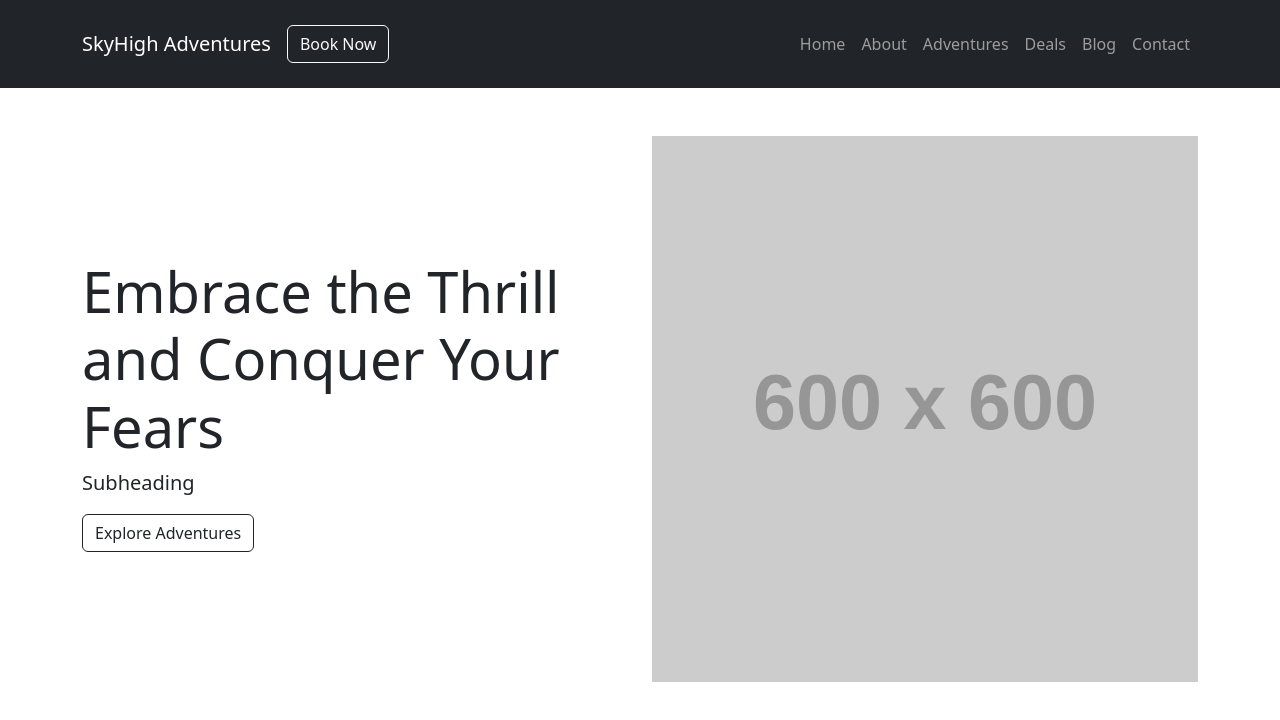
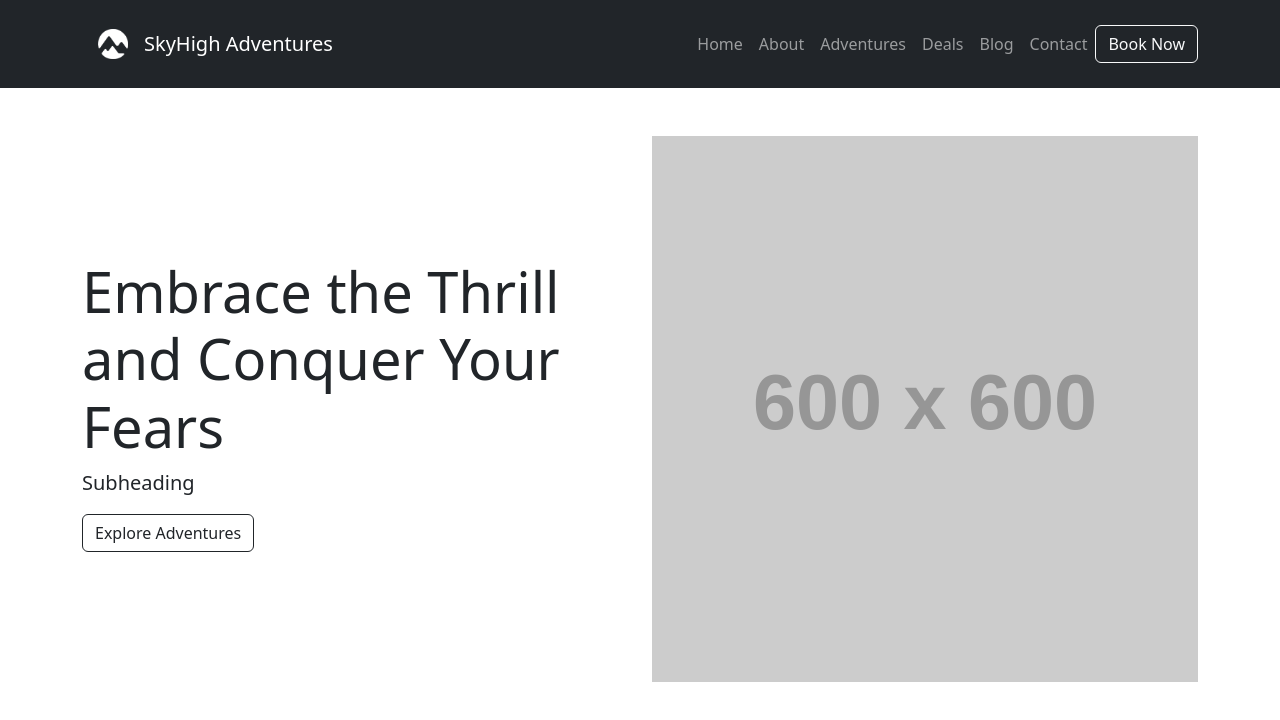
Before and after one commit to nguy1067/Week-4, a plain HTML site: page index.html in a window 1280 px wide. Drawn offline with nearby package versions, Linux system fonts and the light colour scheme; files that its build step writes are made by us from their sources; placeholder pictures from the web are drawn by us.

Commit message:
fixed header and added logo

```diff
--- a/index.html
+++ b/index.html
@@ -8,31 +8,28 @@
     <link href="css/style.css" rel="stylesheet">
 </head>
 <body>
-    <header class="bg-dark text-white py-3">
+
+
+    <header class="bg-dark text-white py-0">
         <div class="container">
             <nav class="navbar navbar-expand-lg navbar-dark">
-                <a class="navbar-brand" href="#">SkyHigh Adventures</a>
+                <a class="navbar-brand d-flex align-items-center" href="#">
+                    <img class="m-3"src="images/skyhighlogo.png" alt="SkyHigh Adventures Logo" width="30" height="30" class="d-inline-block align-top me-2">
+                    SkyHigh Adventures
+                </a>
                 <button class="navbar-toggler" type="button" data-bs-toggle="collapse" data-bs-target="#navbarNav">
                     <span class="navbar-toggler-icon"></span>
                 </button>
                 <div class="collapse navbar-collapse" id="navbarNav">
-
-                    <div>
-                        <a href="#" class="btn btn-outline-light">Book Now</a>
-                    </div>
-
-
                     <ul class="navbar-nav ms-auto">
-
-
                         <li class="nav-item"><a class="nav-link" href="#home">Home</a></li>
                         <li class="nav-item"><a class="nav-link" href="#about">About</a></li>
                         <li class="nav-item"><a class="nav-link" href="#adventures">Adventures</a></li>
                         <li class="nav-item"><a class="nav-link" href="#deals">Deals</a></li>
                         <li class="nav-item"><a class="nav-link" href="#Blog">Blog</a></li>
                         <li class="nav-item"><a class="nav-link" href="#contact">Contact</a></li>
-
                     </ul>
+                    <a href="#" class="btn btn-outline-light ">Book Now</a>
                 </div>
             </nav>
         </div>
```
Also changed, not shown: images/skyhighadventures.png (deleted), images/skyhighlogo.png (added), 1 other file.
